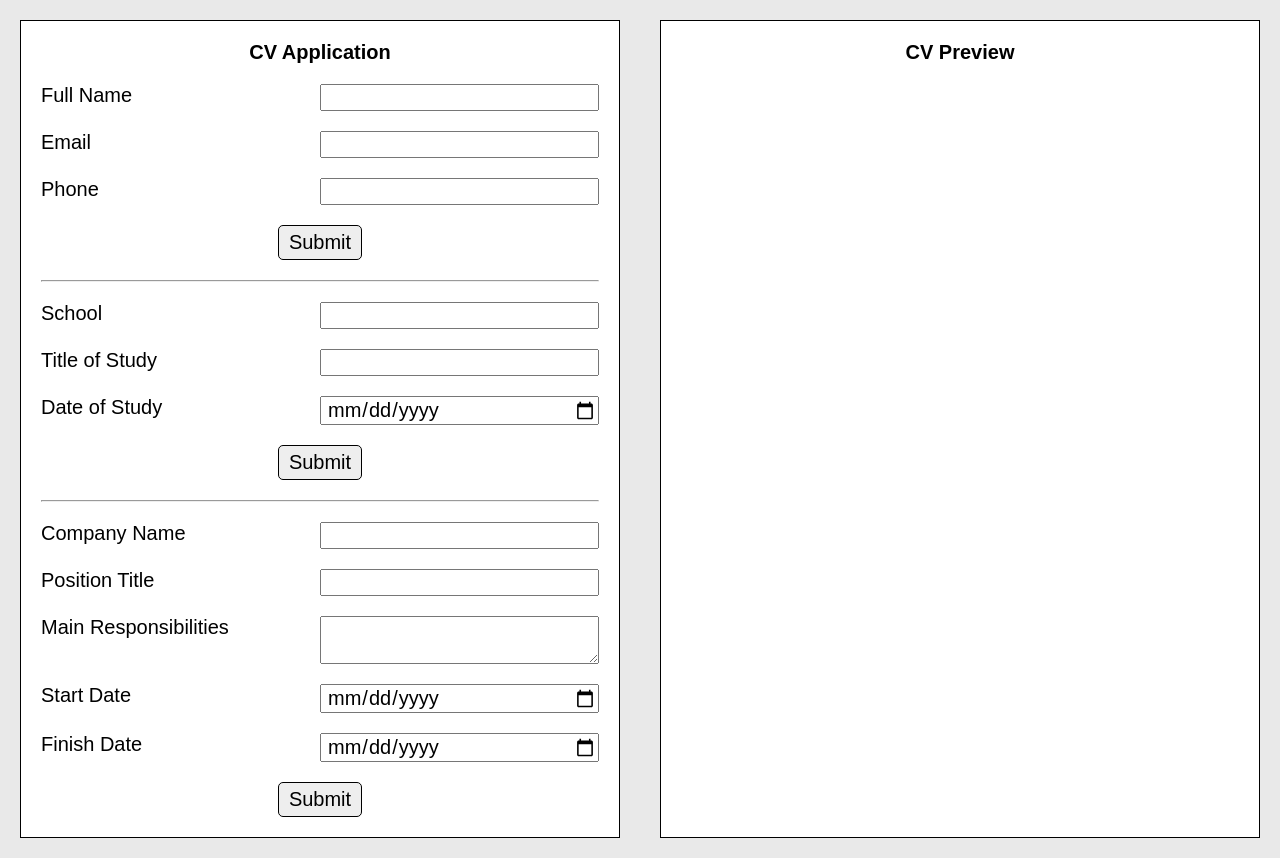
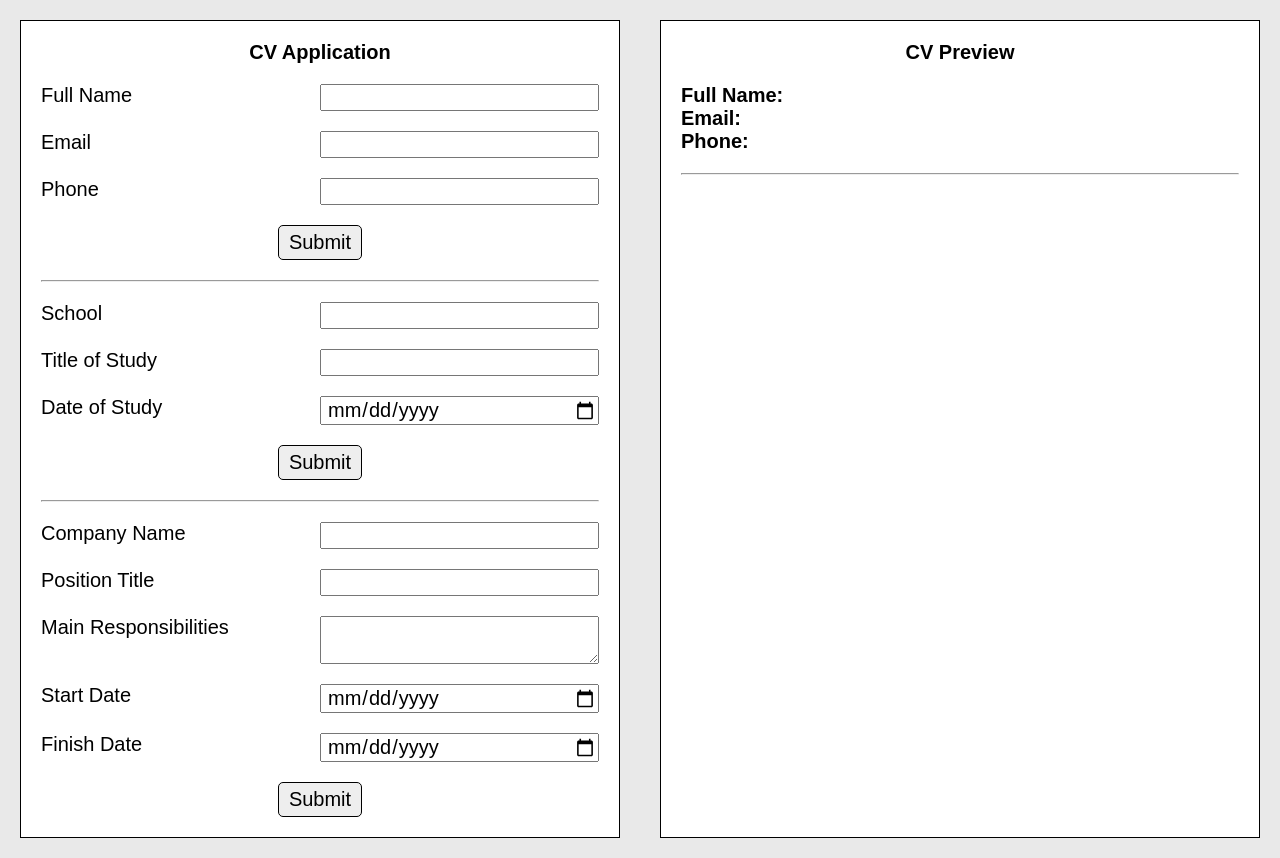
Before and after one commit to yunemak/cv-application, a React (Vite) app: page / in a window 1280 px wide. Built offline with nearby package versions, Linux system fonts and the light colour scheme.

Commit message:
feat: Add contact preview

```diff
--- a/src/App.jsx
+++ b/src/App.jsx
@@ -29,7 +29,20 @@ function App() {
 			</div>
 			<div className="output-field">
 				<h1>CV Preview</h1>
-				<h2>{isContactSubmitted ? fullName : ""}</h2>
+				<div className="contact-preview">
+					<p>
+						<b>Full Name:</b> {isContactSubmitted ? fullName : ""}
+					</p>
+					<p>
+						<b>Email:</b> {isContactSubmitted ? email : ""}
+					</p>
+					<p>
+						<b>Phone:</b> {isContactSubmitted ? phone : ""}
+					</p>
+				</div>
+				<hr />
+				<div className="education-preview"></div>
+				<div className="experience-preview"></div>
 			</div>
 		</div>
 	);
```
